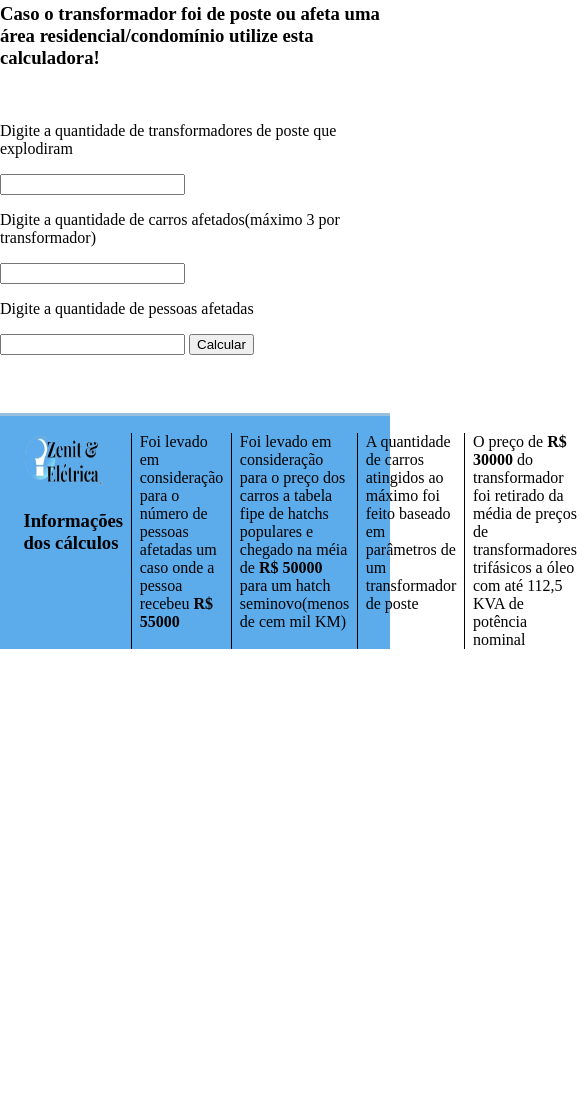
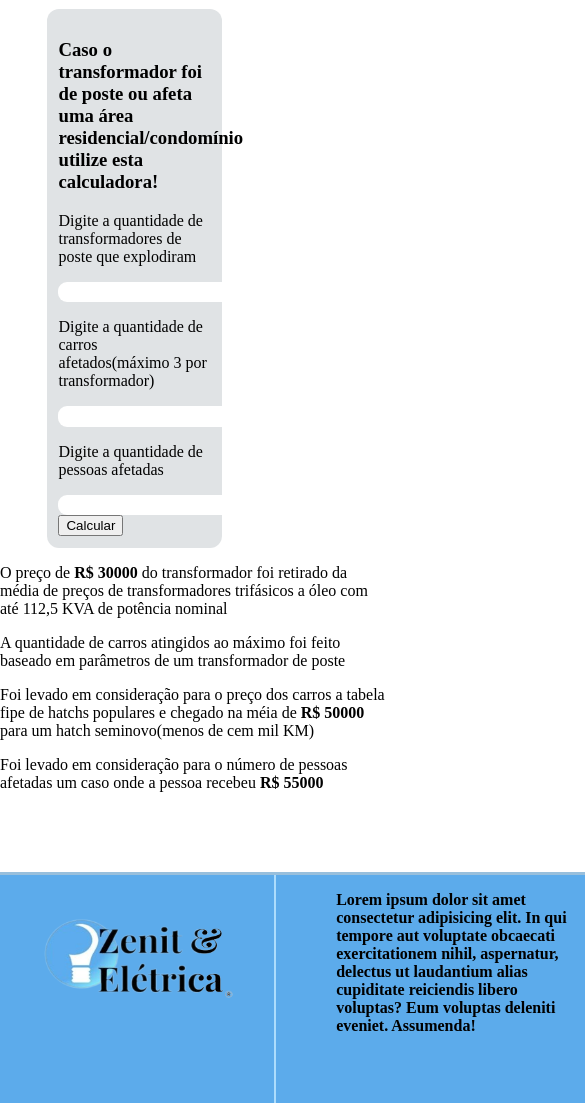
Before and after one commit to npz12/Zenit-Sp2, a plain HTML site: page site-institucional/main/HTML/CalculadorPub.html in a window 390 px wide. Shown: the part 221-1324 px from the top of the page, 585 px wide, since content can reach past the window. Before the commit the page ends 870 px from the top, so only its background shows below. Drawn offline with nearby package versions, Linux system fonts and the light colour scheme.

Commit message:
Adicionando responsividade ao Footer e css a calculadora

```diff
--- a/site-institucional/main/CSS/stylePub.css
+++ b/site-institucional/main/CSS/stylePub.css
@@ -3,23 +3,48 @@
     padding: 0;
     height: 10vh;
 }
-.infoFooter{
-    border-top: solid 3px #98bfdc;
-    margin-top: 15%;
-    background-color: #5cabeb;
+h2{
+    font-family: Patua system-ui, -apple-system, BlinkMacSystemFont, 'Segoe UI', Roboto, Oxygen, Ubuntu, Cantarell, 'Open Sans', 'Helvetica Neue', sans-serif;
+    margin-left: 3vw;
+}
+.container{
+    background-color: rgb(224, 227, 229);
     display: flex;
-    justify-content: space-around;
-    padding: 2vh 2vw 0 2vw ;
+    flex-direction: column;
+    width: 45vw;
+    margin-left: 12vw;
+    border-radius: 12px ;
 }
+.base{
+    padding: 3vw;
+
+}
+.base h3, p {
+    /*font-family: Patua system-ui, -apple-system, BlinkMacSystemFont, 'Segoe UI', Roboto, Oxygen, Ubuntu, Cantarell, 'Open Sans', 'Helvetica Neue', sans-serif;*/
+
+}
+.base input{
+    border-radius: 9px;
+    border: none;
+    height: 2.5ch;
+}
+.menu{
+    position: relative;
+}
+/*
+footer antigo (IGNORAR)
 .infoFooter div{
     padding-left: 2vw;
     padding-right: 2vw;
-    border-right: solid 1px black;
+    border-left: solid 1px black;
 }
 .footerContent{
     display: flex;
     justify-content: space-around;
     border: none !important;
+}
+.footerContent div{
+    padding-top:2vh ;
 }
 .footerFonts{
     display: flex;
@@ -28,10 +53,12 @@
     padding-bottom: 4vh;
 }
 .footerFonts a{
-    margin: auto;
+    margin-top: 2vh;
 }
 .infoFooter img{
 
     width: 80%;
     height: 25%;
 }
+
+*/
--- a/site-institucional/main/HTML/CalculadorPub.html
+++ b/site-institucional/main/HTML/CalculadorPub.html
@@ -7,15 +7,15 @@
     <meta name="viewport" content="width=device-width, initial-scale=1.0">
     <title>Calculadora Pública</title>
     <link rel="stylesheet" href="../styleMain.css">
-    <link rel="stylesheet" href="../CSS/stylePub.css"> </head>
+    <link rel="stylesheet" href="../CSS/stylePub.css">
+</head>
 
 <body>
     <div class="main">
         <!-- Header copiado da Main-->
         <div class="divHeader">
             <div class="divLogo">
-                <img src="../imagens/logo-1.png" alt="Logo Zenit"
-                    id="imgHeaderLogo">
+                <img src="../imagens/logo-1.png" alt="Logo Zenit" id="imgHeaderLogo">
             </div>
             <a href="Calculador.html">
                 <h4 id="liCalGanhos">Calcular Ganhos</h4>
@@ -35,53 +35,63 @@
             </div>
 
         </div>
+        <div class="contentContainer">
             <h2>Calcule o <u>Prejuízo</u> que a Zenit pode evitar à você estado ou para você síndico</h2>
             <div class="container">
-            <div>
-                <h3>Caso o transformador foi de poste ou afeta uma área residencial/condomínio utilize esta calculadora!
+                <div class="base">
+                    <h3>Caso o transformador foi de poste ou afeta uma área residencial/condomínio utilize esta
+                        calculadora!
                     </h3>
-                <br>
+                    <div class="interaction">
                         <p>Digite a quantidade de transformadores de poste que explodiram</p>
                         <input type="text" id="poste">
-                <br>
+                    </div>
+                    <div class="interaction">
                         <p>Digite a quantidade de carros afetados(máximo 3 por transformador)</p>
                         <input type="text" id="carros">
-                <br>
+                    </div>
+                    <div class="interaction">
                         <p>Digite a quantidade de pessoas afetadas</p>
                         <input type="text" id="feridos">
+                    </div>
                     <button onclick="Calcular()">Calcular</button>
-                <br>
+
                     <div id="msg"></div>
                 </div>
             </div>
-        <div class="infoFooter">
-
-            <div class="footerContent">
-                <div>
-                    <img src="../imagens/logo-1.png" alt="footerLogo">
-                    <h3>Informações dos cálculos</h3>
+            <div class="menu">
+                <p>O preço de <b>R$ 30000</b> do transformador foi retirado da média de preços de transformadores
+                    trifásicos a óleo com até 112,5 KVA de potência nominal</p>
+                <p>A quantidade de carros atingidos ao máximo foi feito baseado em parâmetros de um transformador de
+                    poste</p>
+                <p>Foi levado em consideração para o preço dos carros a tabela fipe de hatchs populares e chegado na
+                    méia de <b>R$ 50000</b> para um hatch seminovo(menos de cem mil KM)</p>
+                <p>Foi levado em consideração para o número de pessoas afetadas um caso onde a pessoa recebeu <b>R$
+                        55000</p>
             </div>
-
-                <div>Foi levado em consideração para o número de pessoas afetadas um caso onde a pessoa recebeu <b>R$
-                        55000</b></div>
-
-                <div>Foi levado em consideração para o preço dos carros a tabela fipe de hatchs populares e chegado na
-                    méia de <b>R$ 50000</b> para um hatch seminovo(menos de cem mil KM)</div>
-
-                <div>A quantidade de carros atingidos ao máximo foi feito baseado em parâmetros de um transformador de
-                    poste</div>
-
-                <div>O preço de <b>R$ 30000</b> do transformador foi retirado da média de preços de transformadores
-                    trifásicos a óleo com até 112,5 KVA de potência nominal</div>
-
         </div>
-
-            <div class="footerFonts">
-                <h3>Fontes</h3>
-                    <a href="https://www.eletricabsb.com.br/item/transformador-de-distribuicao-trifasico-a-oleo-1125-kva-138-kv380220-v-nucleo-de-aluminio">
-                        Preço transformadores</a>
-                    <a href="https://stj.jusbrasil.com.br/noticias/100731/companhia-energetica-vai-indenizar-vitima-de-explosao-de-transformador">
-                        Vítima indenizada</a>
+        <div class="divFooter">
+            <div class="content">
+            <img src="../imagens/logo-1.png" alt="Logo Footer" id="imgFooterLogo">
+            <div class="divColuna">
+                <p>Lorem ipsum dolor sit amet consectetur adipisicing elit. In qui tempore aut voluptate obcaecati
+                    exercitationem nihil, aspernatur, delectus ut laudantium alias cupiditate reiciendis libero
+                    voluptas?
+                    Eum voluptas deleniti eveniet. Assumenda!</p>
+            </div>
+            <div class="divColuna">
+                <p>Lorem ipsum dolor sit amet consectetur adipisicing elit. In qui tempore aut voluptate obcaecati
+                    exercitationem nihil, aspernatur, delectus ut laudantium alias cupiditate reiciendis libero
+                    voluptas?
+                    Eum voluptas deleniti eveniet. Assumenda!</p>
+            </div>
+            <div class="divColuna">
+                <p>Lorem ipsum dolor sit amet consectetur adipisicing elit. In qui tempore aut voluptate obcaecati
+                    exercitationem nihil, aspernatur, delectus ut laudantium alias cupiditate reiciendis libero
+                    voluptas?
+                    Eum voluptas deleniti eveniet. Assumenda!</p>
+            </div>
+        </div>
     </div>
     </div>
 </body>
--- a/site-institucional/main/styleMain.css
+++ b/site-institucional/main/styleMain.css
@@ -160,17 +160,22 @@ body {
 }
 
 /*Style Footer*/
+
 .divFooter {
-    display: flex;
+    display: table;
     margin-top: 80px;
     background-color: #5cabeb;
     width: 100%;
-    height: 200px;
+    height: 27vh;
     flex-direction: row;
     align-items: center;
     justify-content: space-between;
     border-top: solid 3px #98bfdc;
-    font-family: 'Playfair Display'
+    /* font-family: 'Playfair Display, Arial' */
+}
+.content{
+    display: flex;
+    height: 100%;
 }
 
 .divColuna {
@@ -179,10 +184,14 @@ body {
     padding-left: 60px;
     margin-right: 20px;
 }
-
+.divColuna p{
+    width: 30ch;
+    overflow: auto;
+}
 #imgFooterLogo {
     width: 200px;
     margin: 40px;
+    height: 10vh;
 }
 
 a{
```
Also changed, not shown: site-institucional/main/mainZenit.html (+2 -0 lines). Lines whose indentation alone changed are shown as unchanged.
